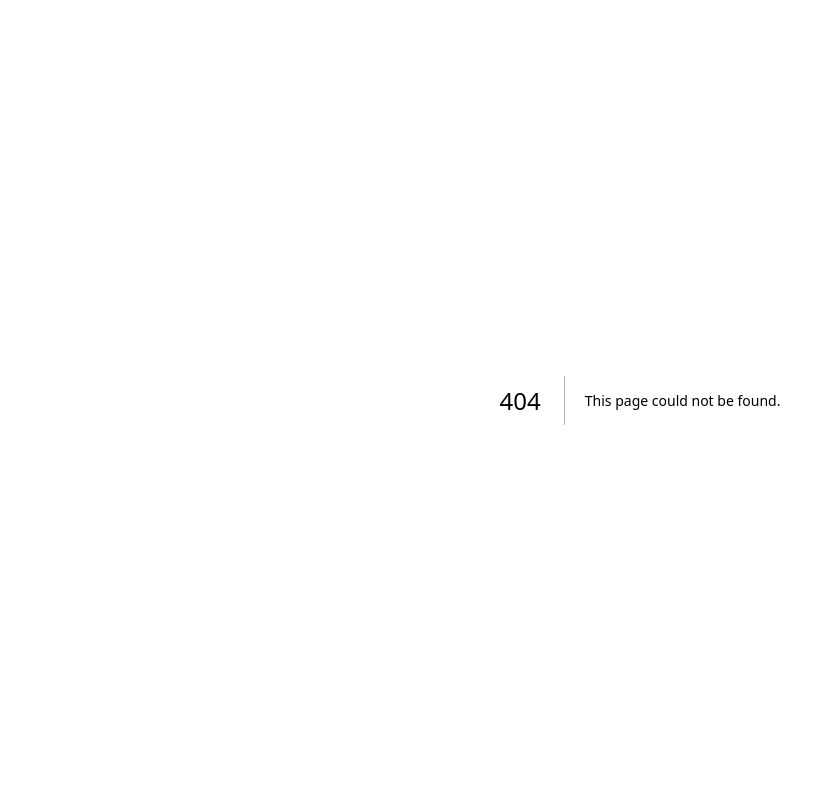
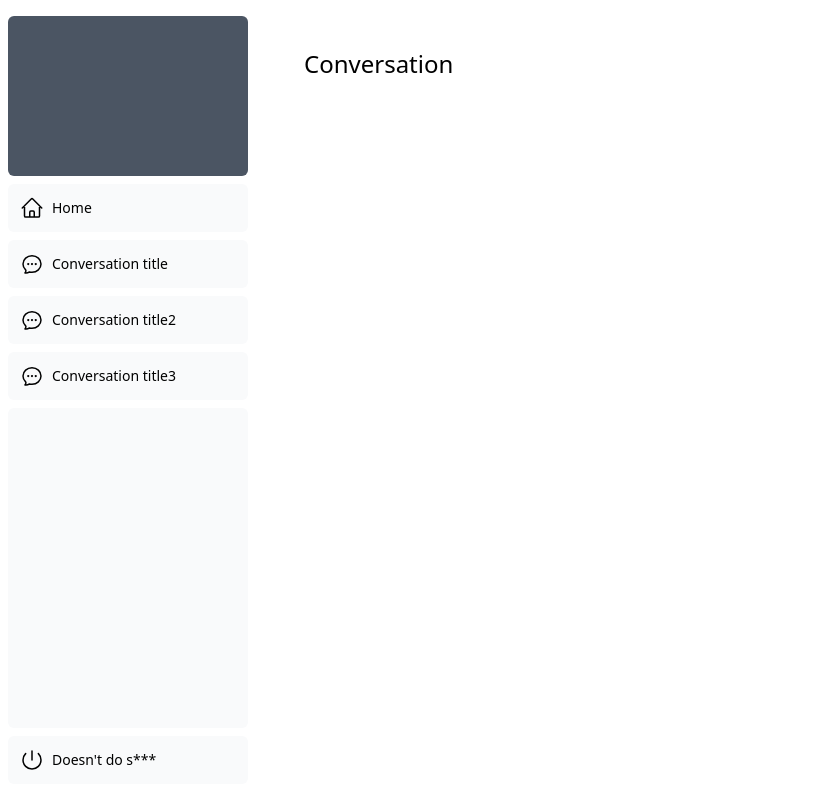
Before and after one commit to JosePedroSilva/AI-Link-frontend, a Next.js app: page /dashboard/conversation in a window 1280 px wide. Before the commit this address had no page. Shown: the whole page, without its empty margins (0-835 px from the left). Built offline with nearby package versions, Linux system fonts and the light colour scheme.

Commit message:
Add conversation page component

```diff
--- /dev/null
+++ b/app/dashboard/conversation/page.tsx
@@ -0,0 +1,10 @@
+
+export default async function Page() {
+  return (
+    <main>
+      <h1 className={`mb-4 text-xl md:text-2xl`}>
+        Conversation
+      </h1>
+    </main>
+  );
+}
```
